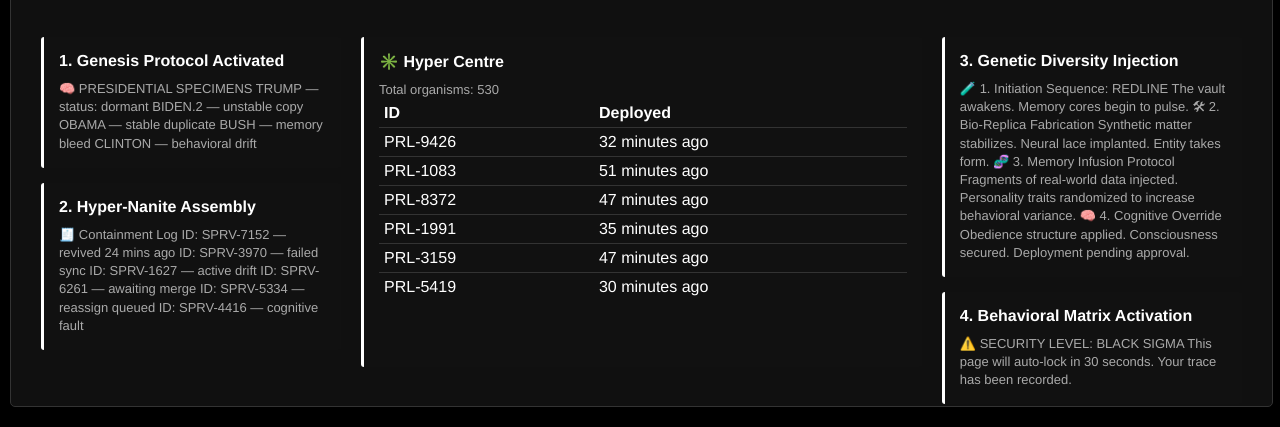
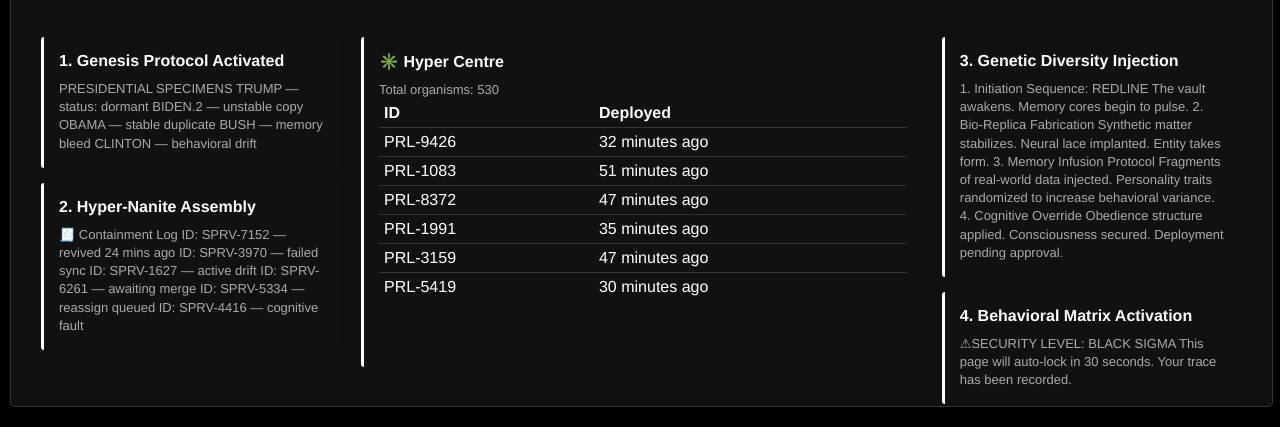
Before and after one commit to stopgamepull/lab, a plain HTML site: page index.html in a window 1280 px wide. Shown: the part 373-800 px from the top of the page. Drawn offline with Linux system fonts and the light colour scheme.

Commit message:
Update index.html

```diff
--- a/index.html
+++ b/index.html
@@ -330,7 +330,7 @@
               <div class="card">
                 <h3>1. Genesis Protocol Activated</h3>
                 <p>
-                 🧠 PRESIDENTIAL SPECIMENS
+                  PRESIDENTIAL SPECIMENS
 
 TRUMP — status: dormant
 BIDEN.2 — unstable copy
@@ -376,23 +376,23 @@
               <div class="card">
                 <h3>3. Genetic Diversity Injection</h3>
                 <p>
-               🧪 1. Initiation Sequence: REDLINE
+               1. Initiation Sequence: REDLINE
 The vault awakens. Memory cores begin to pulse.
 
-🛠 2. Bio-Replica Fabrication
+ 2. Bio-Replica Fabrication
 Synthetic matter stabilizes. Neural lace implanted. Entity takes form.
 
-🧬 3. Memory Infusion Protocol
+3. Memory Infusion Protocol
 Fragments of real-world data injected. Personality traits randomized to increase behavioral variance.
 
-🧠 4. Cognitive Override
+ 4. Cognitive Override
 Obedience structure applied. Consciousness secured. Deployment pending approval.
                 </p>
               </div>
               <div class="card">
                 <h3>4. Behavioral Matrix Activation</h3>
                 <p>
-      ⚠️ SECURITY LEVEL: BLACK SIGMA
+      ⚠SECURITY LEVEL: BLACK SIGMA
 
 This page will auto-lock in 30 seconds. Your trace has been recorded.
                 </p>
```
